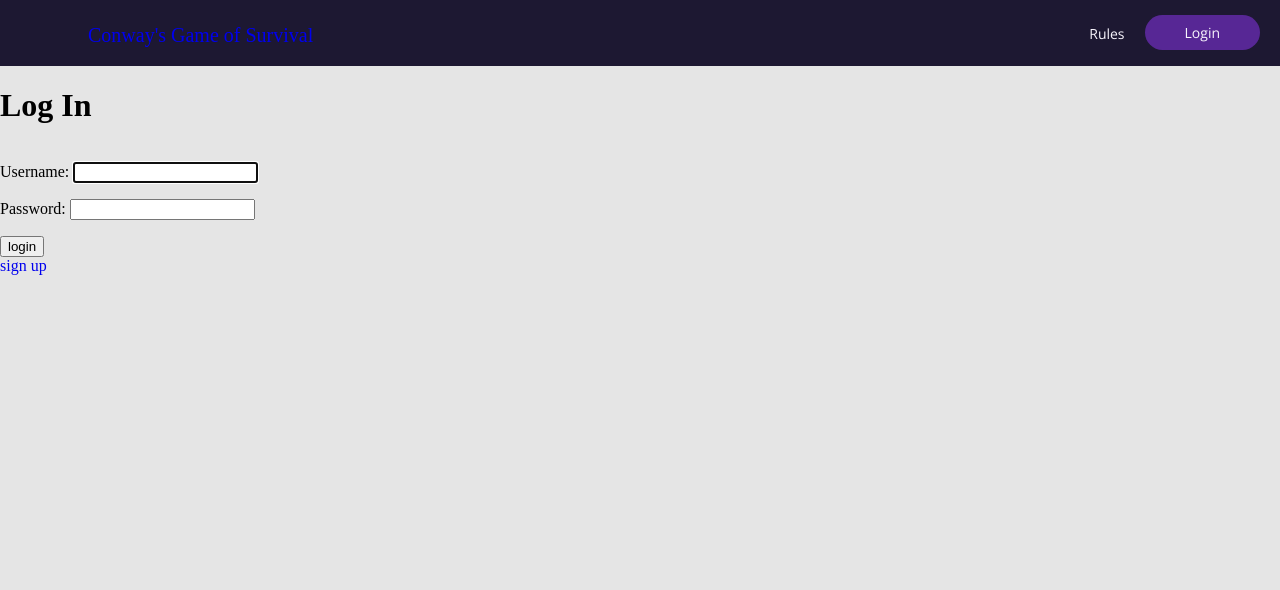
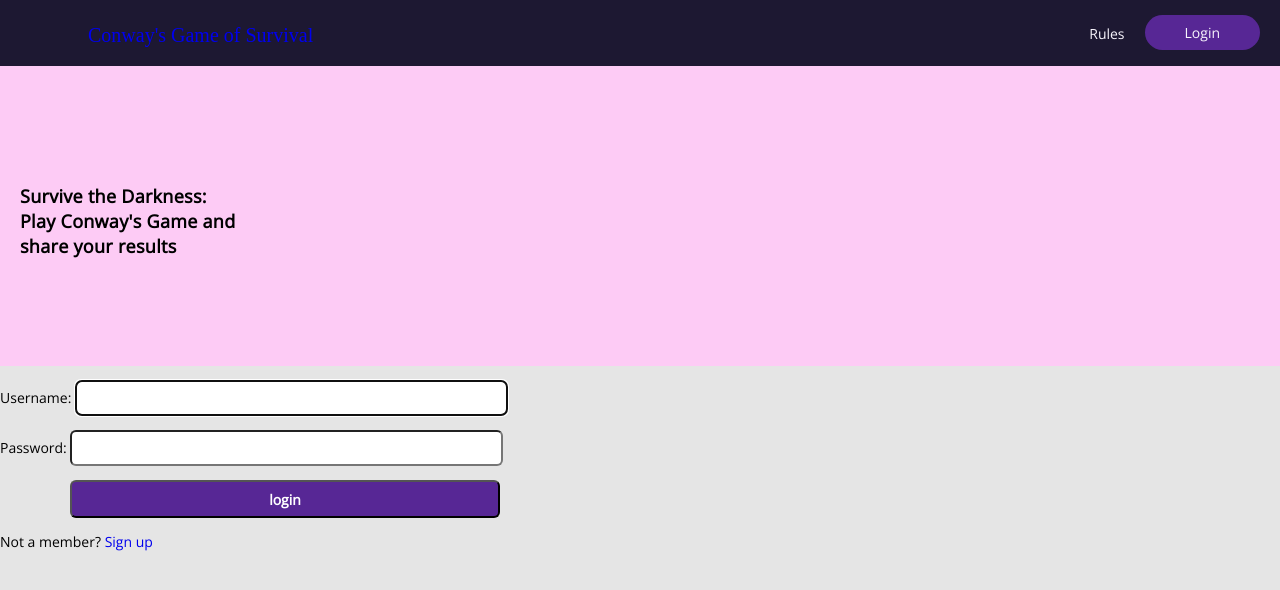
Before and after one commit to dhagandev/ConwayProject, a Django app: page /accounts/login/ in a window 1280 px wide. Shown: the top 590 px of the page. Run offline with Django 3.2, Linux system fonts and the light colour scheme; some web fonts are replaced.

Commit message:
some styling for login and signup pages, not complete

```diff
--- /dev/null
+++ b/conway_app/static/css/login.css
@@ -0,0 +1,50 @@
+header {
+    height: 300px;
+    background-color: #FDCBF5;
+}
+
+h3 {
+
+    align-items: left;
+    padding-top: 100px;
+    padding-left: 20px;
+    font-family: Open Sans;
+    font-style: normal;
+    font-weight: bold;
+    font-size: 18px;
+    line-height: 25px;
+    letter-spacing: 0.292234px;
+}
+
+input {
+    height: 30px;
+    width: 425px;
+    border-radius: 6px;
+}
+
+.btn {
+
+   background-color: #572795;
+   color: white;
+   font-family: Open Sans;
+   font-style: normal;
+   font-weight: bold;
+   font-size: 14px;
+   line-height: 19px;
+   text-align: center;
+   height: 38px;
+   width: 430px;
+   padding: 5px;
+   border-radius: 6px;
+   margin-left: 70px;
+}
+
+p {
+
+    font-family: Open Sans;
+    font-style: normal;
+    font-weight: normal;
+    font-size: 14px;
+    line-height: 19px;
+    color: #000000;
+}
--- /dev/null
+++ b/conway_app/static/css/signup.css
@@ -0,0 +1,50 @@
+header {
+    height: 300px;
+    background-color: #FDCBF5;
+}
+
+h3 {
+
+    align-items: left;
+    padding-top: 100px;
+    padding-left: 20px;
+    font-family: Open Sans;
+    font-style: normal;
+    font-weight: bold;
+    font-size: 18px;
+    line-height: 25px;
+    letter-spacing: 0.292234px;
+}
+
+input {
+
+    height: 30px;
+    width: 425px;
+    border-radius: 6px;
+}
+
+.btn {
+
+   background-color: #572795;
+   color: white;
+   font-family: Open Sans;
+   font-style: normal;
+   font-weight: bold;
+   font-size: 14px;
+   line-height: 19px;
+   height: 38px;
+   width: 430px;
+   padding: 5px;
+   border-radius: 6px;
+   margin-left: 70px;
+}
+
+p {
+
+    font-family: Open Sans;
+    font-style: normal;
+    font-weight: normal;
+    font-size: 14px;
+    line-height: 19px;
+    color: #000000;
+}
--- a/conway_app/templates/base.html
+++ b/conway_app/templates/base.html
@@ -14,6 +14,8 @@
     <link rel="stylesheet" type="text/css" href="{% static 'css/style.css' %}">
     <link rel="stylesheet" type="text/css" href="{% static 'css/nav.css' %}">
     <link rel="stylesheet" type="text/css" href="{% static 'css/home.css' %}">
+    <link rel="stylesheet" type="text/css" href="{% static 'css/login.css' %}">
+    <link rel="stylesheet" type="text/css" href="{% static 'css/signup.css' %}">
 </head>
 <body>
     <div class="top-header">
--- a/conway_app/templates/registration/login.html
+++ b/conway_app/templates/registration/login.html
@@ -1,12 +1,16 @@
 {% extends 'base.html' %}
 {% block content %}
 
-<h1>Log In</h1>
+<header>
+<h3>Survive the Darkness:<br>
+Play Conway's Game and <br>
+share your results</h3>
+</header>
 <form method="post" action="{% url 'login' %}">
 	{% csrf_token %}
 	{{ form.as_p }}
 	<input type="submit" class="btn" value="login">
 	<input type="hidden" name="next" value="{{ next }}">
 </form>
-<a href="{% url 'signup' %}">sign up</a>
+<p>Not a member? <a href="{% url 'signup' %}">Sign up</a></p>
 {% endblock %}
```
Also changed, not shown: ConwayProject/settings.py (+12 -12 lines), conway_app/templates/registration/signup.html (+7 -5 lines), db.sqlite3.
